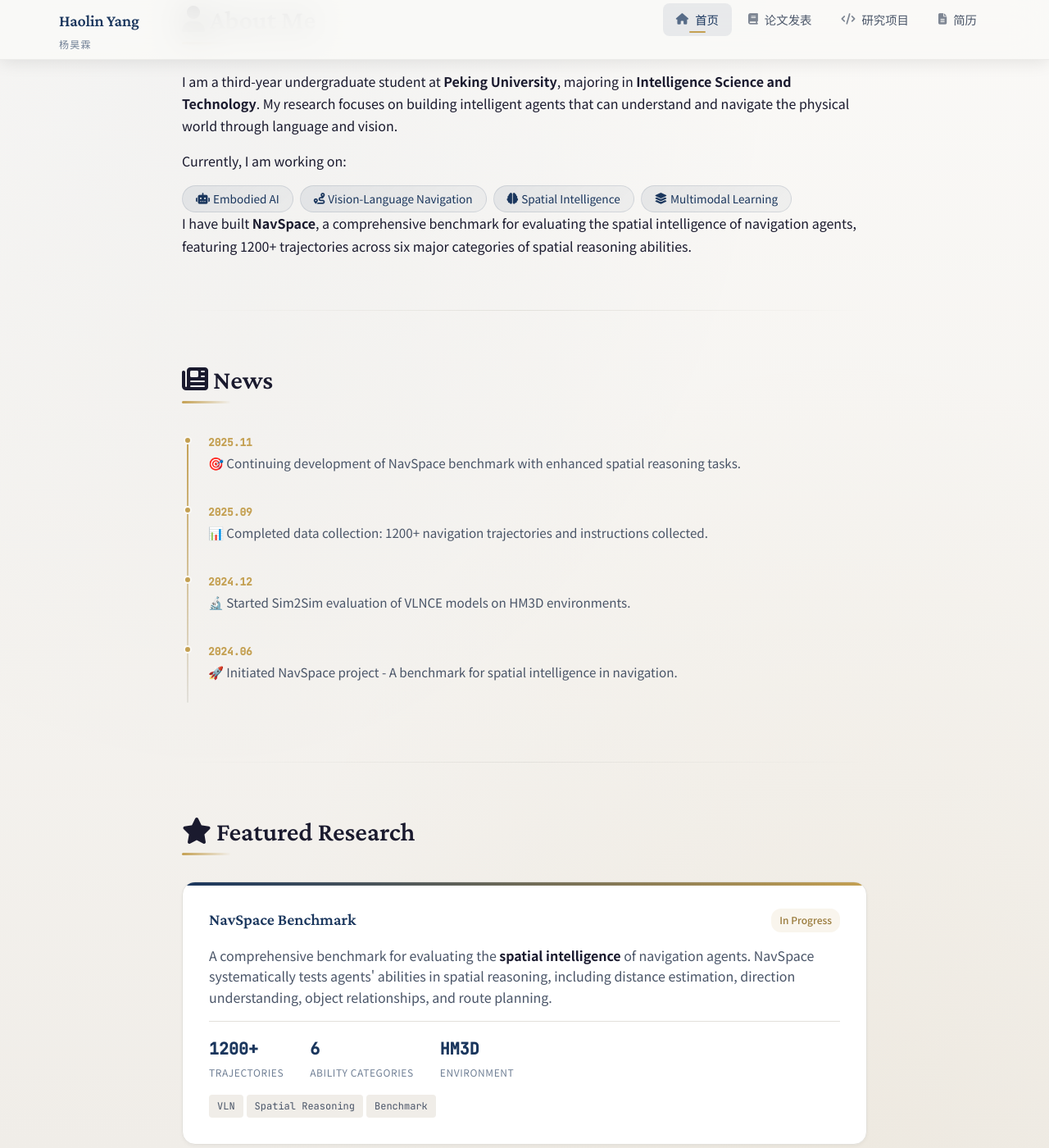
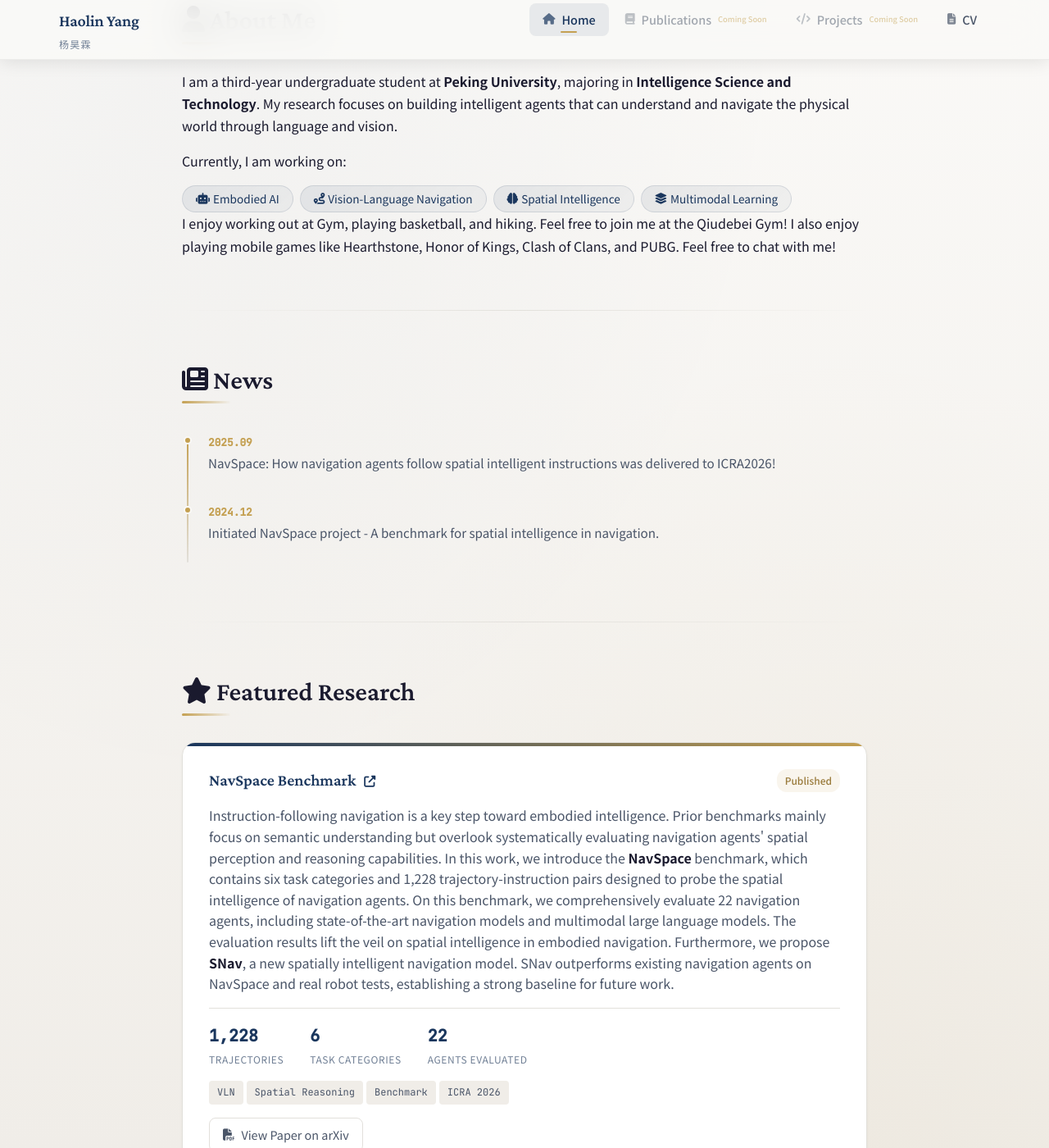
Before and after one commit to TidalHarley/TidalHarley.github.io, a Jekyll site: the page built from index.md, in a window 1280 px wide and 1400 px high, scrolled down 797 px. Shown: the whole window at 82% size. Built offline with Jekyll 4.4.1, drawn with Linux system fonts in a browser that asks for light colours; some of the changed text lies outside the part shown.

Commit message:
Add Honors & Awards and Language Proficiency sections

```diff
--- a/_includes/footer.html
+++ b/_includes/footer.html
@@ -13,23 +13,23 @@
                 </li>
                 <li>
                     <i class="fas fa-map-marker-alt"></i>
-                    <span>北京大学 智能科学与技术专业</span>
+                    <span>Peking University, Beijing</span>
                 </li>
             </ul>
         </div>
 
         <div class="footer-section">
-            <h4>快速链接</h4>
+            <h4>Quick Links</h4>
             <ul class="footer-links">
-                <li><a href="{{ '/' | relative_url }}">首页</a></li>
-                <li><a href="{{ '/publications' | relative_url }}">论文发表</a></li>
-                <li><a href="{{ '/projects' | relative_url }}">研究项目</a></li>
-                <li><a href="{{ '/cv' | relative_url }}">简历</a></li>
+                <li><a href="{{ '/' | relative_url }}">Home</a></li>
+                <li><span style="opacity: 0.5;">Publications (Coming Soon)</span></li>
+                <li><span style="opacity: 0.5;">Projects (Coming Soon)</span></li>
+                <li><a href="{{ '/cv' | relative_url }}">CV</a></li>
             </ul>
         </div>
 
         <div class="footer-section">
-            <h4>研究方向</h4>
+            <h4>Research Interests</h4>
             <div class="research-tags">
                 <span class="tag">Embodied AI</span>
                 <span class="tag">VLN</span>
--- a/_includes/header.html
+++ b/_includes/header.html
@@ -6,7 +6,7 @@
                 <span class="logo-chinese">杨昊霖</span>
             </a>
 
-            <button class="nav-toggle" aria-label="切换导航">
+            <button class="nav-toggle" aria-label="Toggle Navigation">
                 <span class="hamburger"></span>
             </button>
 
@@ -14,25 +14,27 @@
                 <li class="nav-item">
                     <a href="{{ '/' | relative_url }}" class="nav-link {% if page.url == '/' %}active{% endif %}">
                         <i class="fas fa-home"></i>
-                        <span>首页</span>
+                        <span>Home</span>
                     </a>
                 </li>
                 <li class="nav-item">
-                    <a href="{{ '/publications' | relative_url }}" class="nav-link {% if page.url contains 'publications' %}active{% endif %}">
+                    <span class="nav-link disabled" style="cursor: not-allowed; opacity: 0.5;">
                         <i class="fas fa-book"></i>
-                        <span>论文发表</span>
-                    </a>
+                        <span>Publications</span>
+                        <small style="font-size: 0.65em; display: block; color: var(--accent-color);">Coming Soon</small>
+                    </span>
                 </li>
                 <li class="nav-item">
-                    <a href="{{ '/projects' | relative_url }}" class="nav-link {% if page.url contains 'projects' %}active{% endif %}">
+                    <span class="nav-link disabled" style="cursor: not-allowed; opacity: 0.5;">
                         <i class="fas fa-code"></i>
-                        <span>研究项目</span>
-                    </a>
+                        <span>Projects</span>
+                        <small style="font-size: 0.65em; display: block; color: var(--accent-color);">Coming Soon</small>
+                    </span>
                 </li>
                 <li class="nav-item">
                     <a href="{{ '/cv' | relative_url }}" class="nav-link {% if page.url contains 'cv' %}active{% endif %}">
                         <i class="fas fa-file-alt"></i>
-                        <span>简历</span>
+                        <span>CV</span>
                     </a>
                 </li>
             </ul>
--- a/cv.md
+++ b/cv.md
@@ -7,11 +7,27 @@
 # <i class="fas fa-file-alt"></i> Curriculum Vitae
 
 <p style="margin-bottom: 2rem;">
-    <a href="#" class="cv-download">
+    <a href="{{ '/assets/pdf/Personal Resume_25.11.pdf' | relative_url }}" target="_blank" class="cv-download">
         <i class="fas fa-download"></i>
-        下载完整简历 (PDF)
+        Download Full CV (PDF)
     </a>
 </p>
+
+---
+
+## <i class="fas fa-file-pdf"></i> Resume Preview
+
+<div style="width: 100%; height: 800px; border: 1px solid var(--border-color); border-radius: 12px; overflow: hidden; margin-bottom: 2rem;">
+    <iframe
+        src="{{ '/assets/pdf/Personal Resume_25.11.pdf' | relative_url }}"
+        width="100%"
+        height="100%"
+        style="border: none;">
+        <p>Your browser does not support PDF preview.
+            <a href="{{ '/assets/pdf/Personal Resume_25.11.pdf' | relative_url }}" target="_blank">Click here to download the PDF</a>.
+        </p>
+    </iframe>
+</div>
 
 ---
 
@@ -19,12 +35,12 @@
 
 <div class="cv-section">
     <div class="cv-item">
-        <span class="cv-period">2022 - Present</span>
-        <h4 class="cv-title">智能科学与技术 本科</h4>
-        <p class="cv-organization">北京大学 · 智能学院</p>
+        <span class="cv-period">2023 - Present</span>
+        <h4 class="cv-title">B.S. in Intelligence Science and Technology</h4>
+        <p class="cv-organization">Peking University, School of Intelligence Science and Technology</p>
         <p class="cv-description">
-            • 主修课程：人工智能导论、机器学习、深度学习、计算机视觉、自然语言处理<br>
-            • 研究方向：具身智能、视觉语言导航、空间推理
+            • Core Courses: Introduction to AI, Machine Learning, Deep Learning, Computer Vision, NLP<br>
+            • Research Focus: Embodied AI, Vision-Language Navigation, Spatial Reasoning
         </p>
     </div>
 </div>
@@ -36,38 +52,25 @@
 <div class="cv-section">
     <div class="cv-item">
         <span class="cv-period">2024 - Present</span>
-        <h4 class="cv-title">具身智能研究</h4>
-        <p class="cv-organization">北京大学</p>
+        <h4 class="cv-title">Embodied AI Research</h4>
+        <p class="cv-organization">Peking University</p>
         <p class="cv-description">
-            • 独立设计并构建 NavSpace 空间智能评估基准<br>
-            • 收集超过 1200 条导航轨迹和自然语言指令<br>
-            • 在 HM3D 环境中评估多种 VLN 模型的空间推理能力<br>
-            • 研究导航智能体在六个维度上的空间理解能力
-        </p>
-    </div>
-
-    <div class="cv-item">
-        <span class="cv-period">2024</span>
-        <h4 class="cv-title">Sim2Sim VLNCE 模型评估</h4>
-        <p class="cv-organization">北京大学</p>
-        <p class="cv-description">
-            • 评估预训练 VLNCE 模型在跨仿真环境中的泛化能力<br>
-            • 进行零样本迁移实验，分析性能差异<br>
-            • 对比不同模型架构的 Sim-to-Sim 迁移表现
+            • Designed and developed the NavSpace spatial intelligence benchmark<br>
+            • Collected 1,228+ navigation trajectories and natural language instructions<br>
+            • Evaluated multiple VLN models for spatial reasoning in HM3D environments<br>
+            • Researched navigation agents' spatial understanding across six dimensions
         </p>
     </div>
 </div>
 
 ---
 
-## <i class="fas fa-trophy"></i> Awards & Honors
+## <i class="fas fa-trophy"></i> Honors & Awards
 
 <div class="cv-section">
     <div class="cv-item">
-        <span class="cv-period">2023</span>
-        <h4 class="cv-title">待更新</h4>
-        <p class="cv-description">
-            （在此添加您获得的奖项和荣誉）
+        <p class="cv-description" style="color: var(--text-muted); font-style: italic;">
+            Please refer to the PDF resume above for the complete list of honors and awards.
         </p>
     </div>
 </div>
@@ -79,23 +82,23 @@
 <div class="content-card">
     <table style="width: 100%; border-collapse: collapse;">
         <tr>
-            <td style="padding: 0.75rem 0; border-bottom: 1px solid var(--border-color); width: 30%;"><strong>编程语言</strong></td>
+            <td style="padding: 0.75rem 0; border-bottom: 1px solid var(--border-color); width: 30%;"><strong>Programming</strong></td>
             <td style="padding: 0.75rem 0; border-bottom: 1px solid var(--border-color);">Python, C/C++, JavaScript, Shell</td>
         </tr>
         <tr>
-            <td style="padding: 0.75rem 0; border-bottom: 1px solid var(--border-color);"><strong>深度学习</strong></td>
+            <td style="padding: 0.75rem 0; border-bottom: 1px solid var(--border-color);"><strong>Deep Learning</strong></td>
             <td style="padding: 0.75rem 0; border-bottom: 1px solid var(--border-color);">PyTorch, HuggingFace Transformers</td>
         </tr>
         <tr>
-            <td style="padding: 0.75rem 0; border-bottom: 1px solid var(--border-color);"><strong>仿真环境</strong></td>
+            <td style="padding: 0.75rem 0; border-bottom: 1px solid var(--border-color);"><strong>Simulation</strong></td>
             <td style="padding: 0.75rem 0; border-bottom: 1px solid var(--border-color);">Habitat-Sim, HM3D, Matterport3D</td>
         </tr>
         <tr>
-            <td style="padding: 0.75rem 0; border-bottom: 1px solid var(--border-color);"><strong>数据处理</strong></td>
+            <td style="padding: 0.75rem 0; border-bottom: 1px solid var(--border-color);"><strong>Data Processing</strong></td>
             <td style="padding: 0.75rem 0; border-bottom: 1px solid var(--border-color);">NumPy, Pandas, OpenCV</td>
         </tr>
         <tr>
-            <td style="padding: 0.75rem 0;"><strong>开发工具</strong></td>
+            <td style="padding: 0.75rem 0;"><strong>Dev Tools</strong></td>
             <td style="padding: 0.75rem 0;">Git, Linux, Docker, VS Code</td>
         </tr>
     </table>
@@ -108,12 +111,12 @@
 <div class="content-card">
     <div style="display: flex; gap: 2rem; flex-wrap: wrap;">
         <div>
-            <strong>中文</strong><br>
-            <span class="text-muted">母语</span>
+            <strong>Chinese</strong><br>
+            <span class="text-muted">Native</span>
         </div>
         <div>
-            <strong>英语</strong><br>
-            <span class="text-muted">流利（学术阅读写作）</span>
+            <strong>English</strong><br>
+            <span class="text-muted">Fluent (Academic Reading & Writing)</span>
         </div>
     </div>
 </div>
@@ -123,11 +126,11 @@
 ## <i class="fas fa-heart"></i> Interests
 
 <div class="research-interests" style="margin-top: 1rem;">
-    <span class="interest-tag"><i class="fas fa-robot"></i> 具身智能</span>
-    <span class="interest-tag"><i class="fas fa-route"></i> 导航系统</span>
-    <span class="interest-tag"><i class="fas fa-lightbulb"></i> 产品思维</span>
-    <span class="interest-tag"><i class="fas fa-chart-line"></i> 商业战略</span>
-    <span class="interest-tag"><i class="fas fa-book"></i> 阅读</span>
+    <span class="interest-tag"><i class="fas fa-robot"></i> Embodied AI</span>
+    <span class="interest-tag"><i class="fas fa-route"></i> Navigation Systems</span>
+    <span class="interest-tag"><i class="fas fa-dumbbell"></i> Fitness</span>
+    <span class="interest-tag"><i class="fas fa-basketball-ball"></i> Basketball</span>
+    <span class="interest-tag"><i class="fas fa-gamepad"></i> Gaming</span>
 </div>
 
 ---
@@ -145,10 +148,10 @@
     </p>
     <p>
         <i class="fas fa-map-marker-alt" style="width: 24px; color: var(--accent-color);"></i>
-        北京市海淀区 · 北京大学
+        Peking University, Beijing, China
     </p>
 </div>
 
 <p class="text-muted text-center mt-lg">
-    <i class="fas fa-sync-alt"></i> 最后更新：2025年11月
+    <i class="fas fa-sync-alt"></i> Last Updated: November 2025
 </p>
--- a/index.md
+++ b/index.md
@@ -8,7 +8,7 @@
     <h1 class="hero-name">Haolin Yang</h1>
     <p class="hero-name-cn">杨 昊 霖</p>
     <p class="hero-title">
-        <i class="fas fa-graduation-cap"></i> 北京大学 · 智能科学与技术专业 本科生
+        <i class="fas fa-graduation-cap"></i> Undergraduate @ Peking University, School of Intelligence Science and Technology
     </p>
     <div class="hero-links">
         <a href="mailto:your_email@pku.edu.cn" class="hero-link">
@@ -45,7 +45,7 @@
     <span class="interest-tag"><i class="fas fa-layer-group"></i> Multimodal Learning</span>
 </div>
 
-I have built **NavSpace**, a comprehensive benchmark for evaluating the spatial intelligence of navigation agents, featuring 1200+ trajectories across six major categories of spatial reasoning abilities.
+I enjoy working out at Gym, playing basketball, and hiking. Feel free to join me at the Qiudebei Gym! I also enjoy playing mobile games like Hearthstone, Honor of Kings, Clash of Clans, and PUBG. Feel free to chat with me!
 
 ---
 
@@ -53,20 +53,12 @@
 
 <div class="news-timeline">
     <div class="news-item">
-        <span class="news-date">2025.11</span>
-        <p class="news-content">🎯 Continuing development of NavSpace benchmark with enhanced spatial reasoning tasks.</p>
-    </div>
-    <div class="news-item">
         <span class="news-date">2025.09</span>
-        <p class="news-content">📊 Completed data collection: 1200+ navigation trajectories and instructions collected.</p>
+        <p class="news-content">NavSpace: How navigation agents follow spatial intelligent instructions was delivered to ICRA2026!</p>
     </div>
     <div class="news-item">
         <span class="news-date">2024.12</span>
-        <p class="news-content">🔬 Started Sim2Sim evaluation of VLNCE models on HM3D environments.</p>
-    </div>
-    <div class="news-item">
-        <span class="news-date">2024.06</span>
-        <p class="news-content">🚀 Initiated NavSpace project - A benchmark for spatial intelligence in navigation.</p>
+        <p class="news-content">Initiated NavSpace project - A benchmark for spatial intelligence in navigation.</p>
     </div>
 </div>
 
@@ -77,67 +69,105 @@
 <div class="project-grid">
     <div class="project-card">
         <div class="project-header">
-            <h3 class="project-title">NavSpace Benchmark</h3>
-            <span class="project-status">In Progress</span>
+            <h3 class="project-title">
+                <a href="https://arxiv.org/abs/2510.08173" target="_blank" style="color: inherit; text-decoration: none;">
+                    NavSpace Benchmark
+                    <i class="fas fa-external-link-alt" style="font-size: 0.7em; margin-left: 6px;"></i>
+                </a>
+            </h3>
+            <span class="project-status">Published</span>
         </div>
         <p class="project-description">
-            A comprehensive benchmark for evaluating the <strong>spatial intelligence</strong> of navigation agents. NavSpace systematically tests agents' abilities in spatial reasoning, including distance estimation, direction understanding, object relationships, and route planning.
+            Instruction-following navigation is a key step toward embodied intelligence. Prior benchmarks mainly focus on semantic understanding but overlook systematically evaluating navigation agents' spatial perception and reasoning capabilities. In this work, we introduce the <strong>NavSpace</strong> benchmark, which contains six task categories and 1,228 trajectory-instruction pairs designed to probe the spatial intelligence of navigation agents. On this benchmark, we comprehensively evaluate 22 navigation agents, including state-of-the-art navigation models and multimodal large language models. The evaluation results lift the veil on spatial intelligence in embodied navigation. Furthermore, we propose <strong>SNav</strong>, a new spatially intelligent navigation model. SNav outperforms existing navigation agents on NavSpace and real robot tests, establishing a strong baseline for future work.
         </p>
         <div class="project-stats">
             <div class="stat-item">
-                <span class="stat-value">1200+</span>
+                <span class="stat-value">1,228</span>
                 <span class="stat-label">Trajectories</span>
             </div>
             <div class="stat-item">
                 <span class="stat-value">6</span>
-                <span class="stat-label">Ability Categories</span>
+                <span class="stat-label">Task Categories</span>
             </div>
             <div class="stat-item">
-                <span class="stat-value">HM3D</span>
-                <span class="stat-label">Environment</span>
+                <span class="stat-value">22</span>
+                <span class="stat-label">Agents Evaluated</span>
             </div>
         </div>
         <div class="project-tags">
             <span class="project-tag">VLN</span>
             <span class="project-tag">Spatial Reasoning</span>
             <span class="project-tag">Benchmark</span>
+            <span class="project-tag">ICRA 2026</span>
         </div>
+        <p style="margin-top: 1rem;">
+            <a href="https://arxiv.org/abs/2510.08173" target="_blank" class="hero-link" style="display: inline-flex;">
+                <i class="fas fa-file-pdf"></i>
+                View Paper on arXiv
+            </a>
+        </p>
     </div>
 </div>
 
-<p class="text-center mt-lg">
-    <a href="{{ '/projects' | relative_url }}" class="hero-link">
-        <i class="fas fa-arrow-right"></i>
-        查看全部项目
-    </a>
-</p>
+---
+
+## <i class="fas fa-trophy"></i> Honors & Awards
+
+<div class="content-card">
+    <table style="width: 100%; border-collapse: collapse;">
+        <tr>
+            <td style="padding: 0.75rem 0; border-bottom: 1px solid var(--border-color); width: 35%; font-family: var(--font-mono); font-size: 0.9rem; color: var(--accent-color);">2024 - 2025</td>
+            <td style="padding: 0.75rem 0; border-bottom: 1px solid var(--border-color);"><strong>Huawei Scholarship</strong>, Peking University</td>
+        </tr>
+        <tr>
+            <td style="padding: 0.75rem 0; border-bottom: 1px solid var(--border-color); font-family: var(--font-mono); font-size: 0.9rem; color: var(--accent-color);">2024 - 2025</td>
+            <td style="padding: 0.75rem 0; border-bottom: 1px solid var(--border-color);"><strong>Excellent Research Award</strong>, Peking University</td>
+        </tr>
+        <tr>
+            <td style="padding: 0.75rem 0; border-bottom: 1px solid var(--border-color); font-family: var(--font-mono); font-size: 0.9rem; color: var(--accent-color);">2023 - 2024</td>
+            <td style="padding: 0.75rem 0; border-bottom: 1px solid var(--border-color);"><strong>Shenzhen Stock Exchange Scholarship</strong></td>
+        </tr>
+        <tr>
+            <td style="padding: 0.75rem 0; font-family: var(--font-mono); font-size: 0.9rem; color: var(--accent-color);">2023 - 2024</td>
+            <td style="padding: 0.75rem 0;"><strong>Excellent Research Award</strong>, Peking University</td>
+        </tr>
+    </table>
+</div>
 
 ---
 
-## <i class="fas fa-search"></i> Research Interests
+## <i class="fas fa-language"></i> Language Proficiency
 
 <div class="content-card">
-    <div class="card-icon">
-        <i class="fas fa-robot"></i>
+    <div style="display: flex; align-items: center; gap: 1.5rem; flex-wrap: wrap;">
+        <div style="flex: 1; min-width: 200px;">
+            <h4 style="margin: 0 0 0.5rem 0; color: var(--primary-color);">
+                <i class="fas fa-globe-americas" style="margin-right: 8px;"></i>
+                TOEFL iBT
+            </h4>
+            <p style="font-size: 2.5rem; font-weight: 700; color: var(--accent-color); margin: 0; font-family: var(--font-mono);">114</p>
+        </div>
+        <div style="flex: 2; min-width: 280px;">
+            <div style="display: grid; grid-template-columns: repeat(2, 1fr); gap: 0.75rem;">
+                <div style="background: var(--bg-secondary); padding: 0.75rem 1rem; border-radius: 8px; text-align: center;">
+                    <div style="font-size: 0.75rem; color: var(--text-muted); text-transform: uppercase;">Reading</div>
+                    <div style="font-size: 1.25rem; font-weight: 600; color: var(--primary-color);">30</div>
+                </div>
+                <div style="background: var(--bg-secondary); padding: 0.75rem 1rem; border-radius: 8px; text-align: center;">
+                    <div style="font-size: 0.75rem; color: var(--text-muted); text-transform: uppercase;">Listening</div>
+                    <div style="font-size: 1.25rem; font-weight: 600; color: var(--primary-color);">30</div>
+                </div>
+                <div style="background: var(--bg-secondary); padding: 0.75rem 1rem; border-radius: 8px; text-align: center;">
+                    <div style="font-size: 0.75rem; color: var(--text-muted); text-transform: uppercase;">Speaking</div>
+                    <div style="font-size: 1.25rem; font-weight: 600; color: var(--primary-color);">27</div>
+                </div>
+                <div style="background: var(--bg-secondary); padding: 0.75rem 1rem; border-radius: 8px; text-align: center;">
+                    <div style="font-size: 0.75rem; color: var(--text-muted); text-transform: uppercase;">Writing</div>
+                    <div style="font-size: 1.25rem; font-weight: 600; color: var(--primary-color);">27</div>
+                </div>
+            </div>
+        </div>
     </div>
-    <h4>Embodied AI & Navigation</h4>
-    <p>Developing intelligent agents that can navigate complex 3D environments using natural language instructions. Focusing on Vision-and-Language Navigation (VLN) tasks in realistic indoor environments like HM3D and Matterport3D.</p>
-</div>
-
-<div class="content-card">
-    <div class="card-icon">
-        <i class="fas fa-brain"></i>
-    </div>
-    <h4>Spatial Intelligence</h4>
-    <p>Understanding and evaluating how AI agents perceive and reason about spatial relationships. Building systematic benchmarks to measure spatial reasoning capabilities across multiple dimensions.</p>
-</div>
-
-<div class="content-card">
-    <div class="card-icon">
-        <i class="fas fa-layer-group"></i>
-    </div>
-    <h4>Multimodal Learning</h4>
-    <p>Exploring the intersection of vision and language in AI systems. Interested in how large multimodal models can be applied to embodied tasks and real-world scenarios.</p>
 </div>
 
 ---
```
Also changed, not shown: other parts of _includes/footer.html (+1 -1 lines), 2 other files.
